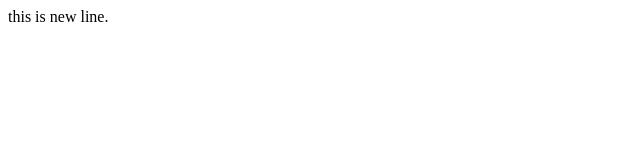
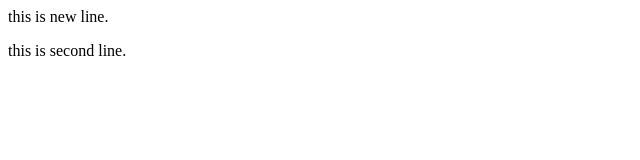
Before and after one commit to mohdzaryab01/gitprac, a plain HTML site: page index.html in a window 1280 px wide. Shown: the whole page, without its empty margins (0-640 px from the left). Drawn offline with Linux system fonts and the light colour scheme.

Commit message:
new line in feat

```diff
--- a/index.html
+++ b/index.html
@@ -1 +1,2 @@
 <p> this is new line.</p>
+<p> this is second line.</p>
```
